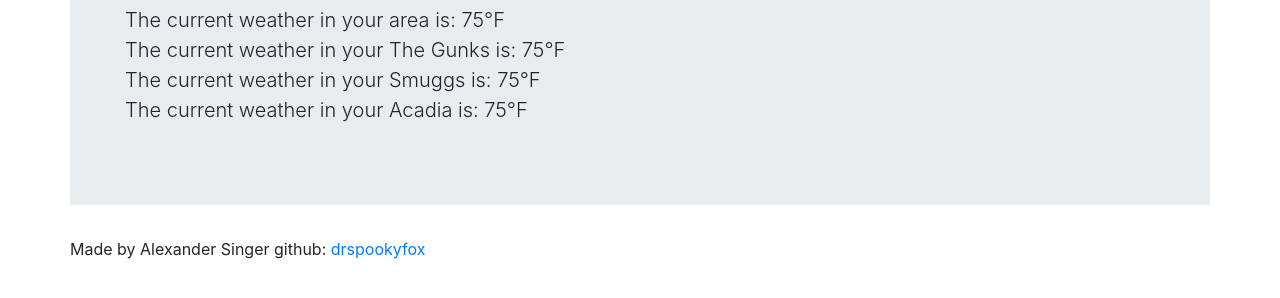
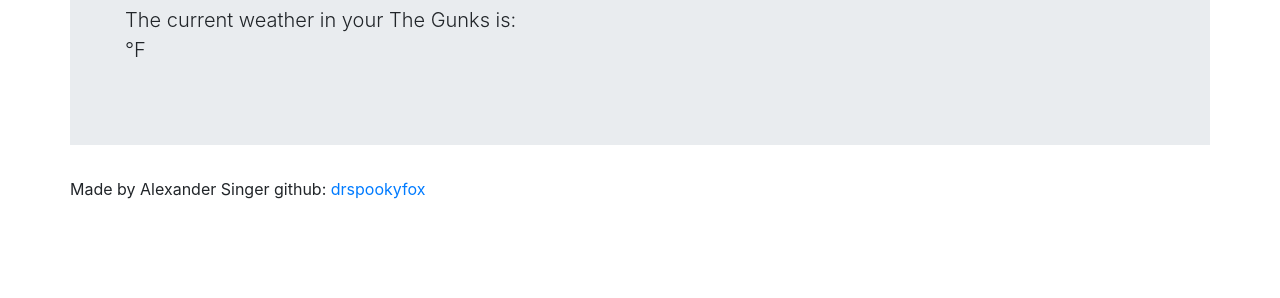
Before and after one commit to DrSpookyFox/weboulderin, a website: page public/home.html in a window 1280 px wide. Shown: the part 176-474 px from the top of the page. Drawn offline with nearby package versions, Linux system fonts and the light colour scheme; no server answers.

Commit message:
gunks current weather

```diff
--- a/public/home.html
+++ b/public/home.html
@@ -63,12 +63,9 @@
           <div class="container">
             <h1 class="display-4">Sup Boulderers!</h1>
             <ul class="lead">
-              <li>The current weather in your area is: 75°F</li>
               <li data-temperature>
-                The current weather in your The Gunks is: 75°F
+                The current weather in your The Gunks is: <div id="gunksCurrentWeather"></div>°F
               </li>
-              <li>The current weather in your Smuggs is: 75°F</li>
-              <li>The current weather in your Acadia is: 75°F</li>
             </ul>
           </div>
         </div>
--- a/public/script.js
+++ b/public/script.js
@@ -12,6 +12,6 @@ window.onload = (e) => {
   })
     .then((res) => res.json())
     .then((data) => {
-      console.log(data);
+      document.getElementById("gunksCurrentWeather").innerHTML = data.temp;
     });
 };
--- a/server.js
+++ b/server.js
@@ -11,8 +11,8 @@ app.use(express.json());
 app.use(express.static("public"));
 
 app.post("/weather", (req, res) => {
-console.log(req.body)
-  const url = `https://api.openweathermap.org/data/3.0/onecall?lat=41.747532&lon=-74.086891&appid=${WEATHER_API}
+  console.log(req.body);
+  const url = `https://api.openweathermap.org/data/3.0/onecall?lat=41.747532&lon=-74.086891&appid=${WEATHER_API}&&units=imperial
     `;
   axios({
     url: url,
```
